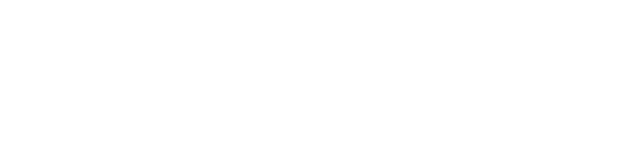
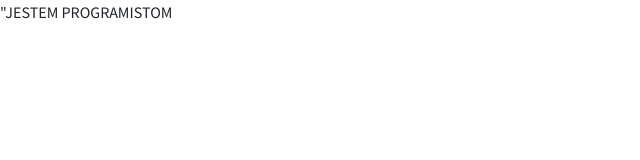
Before and after one commit to Morfiti/Morfiti.github.io, a plain HTML site: page index.html in a window 1280 px wide. Shown: the whole page, without its empty margins (0-640 px from the left). Drawn offline with Linux system fonts and the light colour scheme.

Commit message:
programista

```diff
--- a/index.html
+++ b/index.html
@@ -20,4 +20,12 @@
   <script type="text/javascript" src="scripts/plugins-activate.js"></script>
 </head>
 
+<body>
+    <meta charset="UTF-8">
+    <div id="wrapper">
+        <div id="leftcolumn">
+            <p>"JESTEM PROGRAMISTOM</p>
+        </div>
+    </div>
+</body>
 </html>
```
